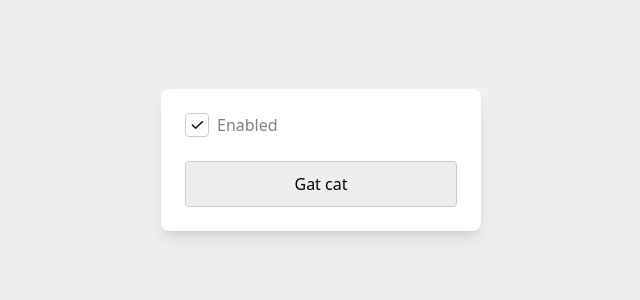
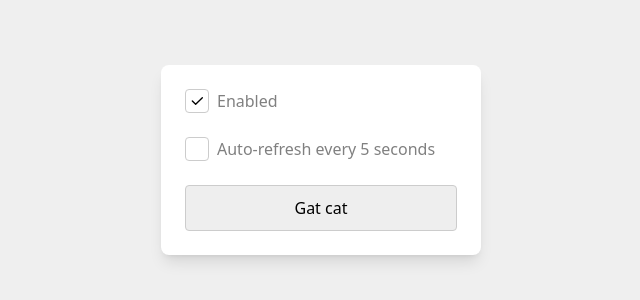
Before and after one commit to hellsgor/cats, a React (Vite) app: page / in a window 1280 px wide. Shown: the part 240-540 px from the top of the page, without its empty margins (319-959 px from the left). Built offline with nearby package versions, Linux system fonts and the light colour scheme.

Commit message:
Feat[App]: added refresh state for auto-refresh

```diff
--- a/src/App.tsx
+++ b/src/App.tsx
@@ -1,11 +1,15 @@
+import "./App.css";
 import { useState } from "react";
-import "./App.css";
 import Card from "./components/Card";
 import Checkbox from "./components/Checkbox";
 import Button from "./components/Button";
 
 export default function App() {
   const [isEnabled, setIsEnabled] = useState<boolean>(true);
+  const [refresh, setRefresh] = useState({
+    auto: false,
+    delay: 5000,
+  });
 
   return (
     <Card>
@@ -14,6 +18,11 @@ export default function App() {
         checked={isEnabled}
         onChange={() => setIsEnabled(!isEnabled)}
       />
+      <Checkbox
+        text={`Auto-refresh every ${refresh.delay / 1000} seconds`}
+        checked={refresh.auto}
+        onChange={() => setRefresh({ ...refresh, auto: !refresh.auto })}
+      />
       <Button wide={true}>Gat cat</Button>
     </Card>
   );
```
